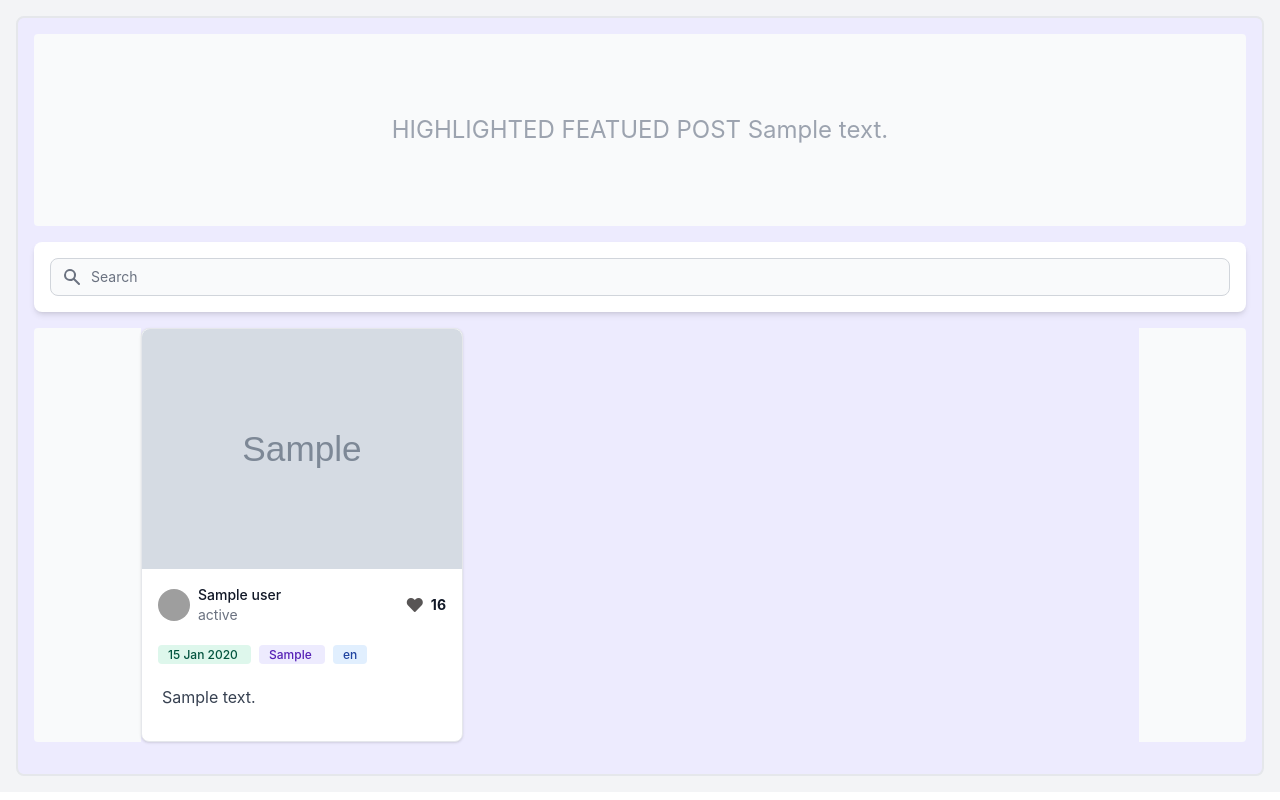
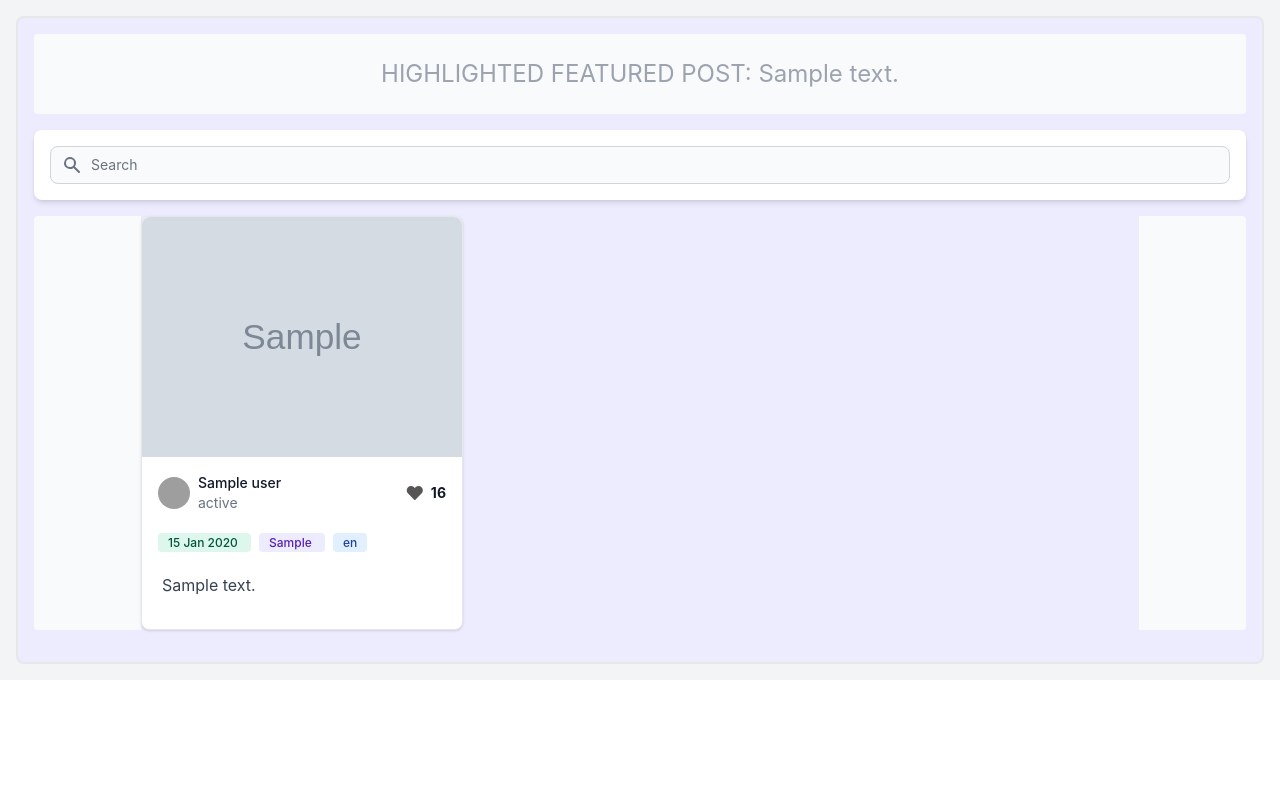
Before and after one commit to socratic617/cancer-care-management-platform, a Node project: template views/community-page.ejs in a window 1280 px wide. Run offline with Node 20 templates, Linux system fonts and the light colour scheme; the template is opened without the code that fills it: most values are stand-ins (such as "Sample title", 1, 10 or a date in 2020); grey boxes marked "Sample" are stand-in pictures; some libraries are stand-ins or nearby versions; grey boxes are pictures that could not be loaded.

Commit message:
add spacing to highlgihted post

```diff
--- a/views/community-page.ejs
+++ b/views/community-page.ejs
@@ -149,9 +149,9 @@
       <div class="bg-purple-100 p-4 border-2 border-gray-200  rounded-lg dark:border-gray-700">
 
         <!-- HIGHLIGHTED POST  -->
-        <div class="flex items-center justify-center h-48 mb-4 rounded bg-gray-50 dark:bg-gray-800">
+        <div class="flex items-center justify-center mb-4 rounded bg-gray-50 dark:bg-gray-800 p-6">
           <p class="text-2xl text-gray-400 dark:text-gray-500">
-            HIGHLIGHTED FEATUED POST
+            HIGHLIGHTED FEATURED POST:
             <%= mostLikedJournal.description %>
           </p>
         </div>
```
